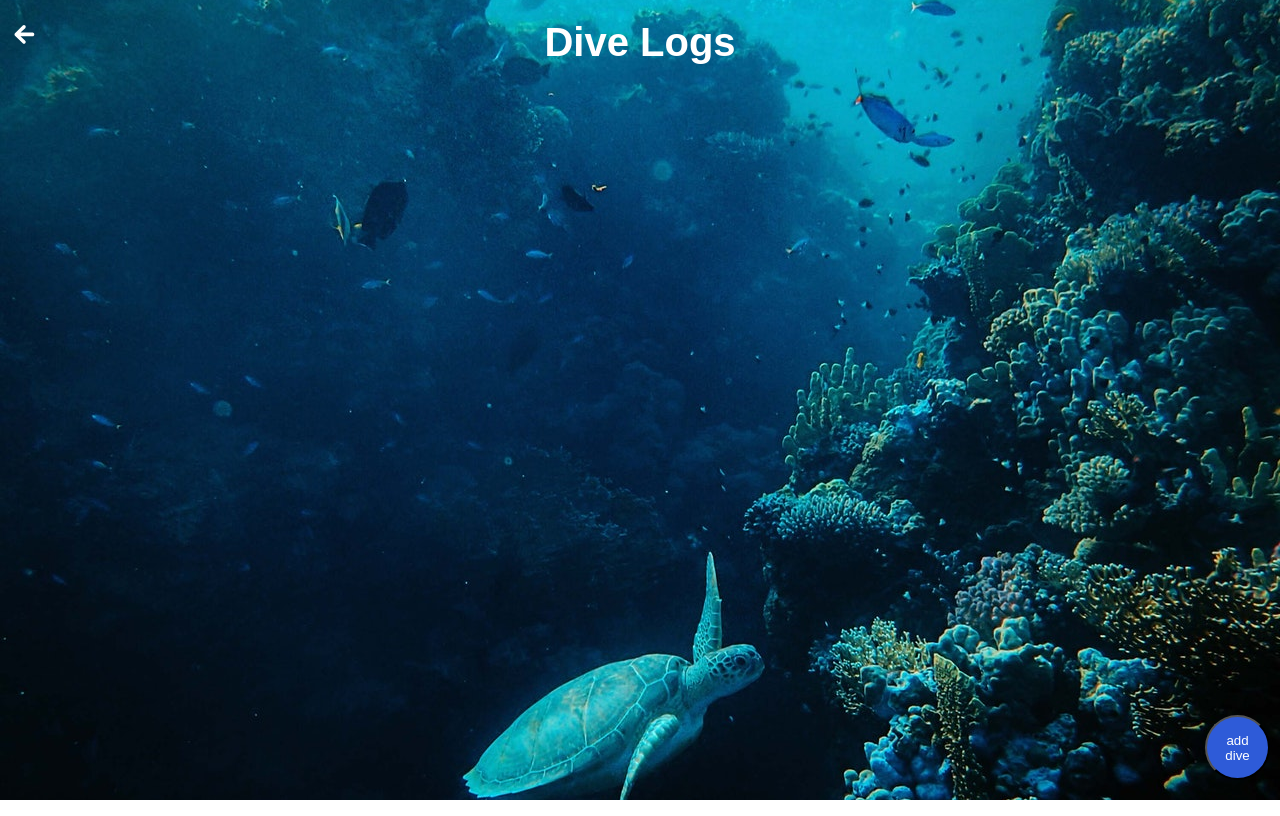
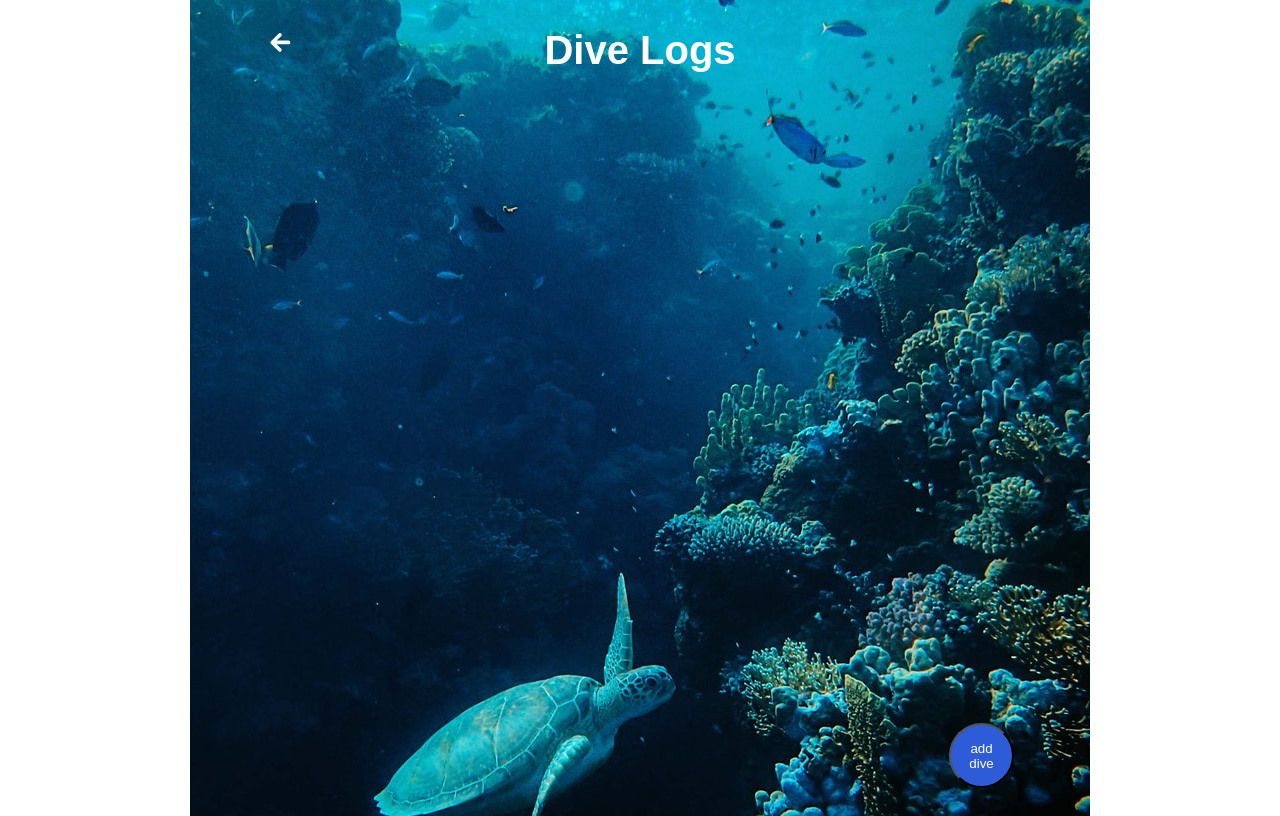
Before and after one commit to FlyingMoe91/capstone-project, a React (Create React App) app: page /divelog in a window 1280 px wide. Built offline with nearby package versions, Linux system fonts and the light colour scheme.

Commit message:
Update styles

```diff
--- a/src/GlobalStyles.js
+++ b/src/GlobalStyles.js
@@ -1,12 +1,18 @@
 import { createGlobalStyle } from 'styled-components';
+import BackgroundImage from './images/Background.png';
 
 export default createGlobalStyle`
 *{
     box-sizing: border-box;
 }
 body{
-    margin: 0;
+    max-width: 768px;
+    margin-left: auto;
+    margin-right: auto;
     padding: 0;
+    background: url(${BackgroundImage}) center no-repeat;
+    background-attachment: fixed;
+    min-height: 100vh;
     font-family: sans-serif;
     font-size:112.5% ;
 }
--- a/src/components/DiveLog/DiveLog.js
+++ b/src/components/DiveLog/DiveLog.js
@@ -84,7 +84,7 @@ const Card = styled.div`
   position: relative;
   border: 2px solid black;
   border-radius: 10px;
-  max-width: 90vw;
+  max-width: 600px;
   margin: 10px auto;
   padding: 0 20px;
   background-color: lightblue;
--- a/src/pages/Logbook.js
+++ b/src/pages/Logbook.js
@@ -2,7 +2,6 @@ import styled from 'styled-components';
 import { useState } from 'react';
 import { nanoid } from 'nanoid';
 import { NavLink } from 'react-router-dom';
-import BackgroundImage from '../images/Background.jpg';
 import { IoMdArrowRoundBack } from 'react-icons/io';
 import Button from '../components/Button/Button';
 import AddDive from '../components/AddDiveForm/AddDive';
@@ -82,8 +81,7 @@ export default function Logbook({ diveData, onDelete, onCreateDive }) {
 }
 
 const Wrapper = styled.section`
-  background: url(${BackgroundImage}) center no-repeat;
-  background-attachment: fixed;
+  position: relative;
   min-height: 100vh;
 `;
 
@@ -96,7 +94,7 @@ const NavLinkStyled = styled(NavLink)`
 `;
 
 const Headline = styled.h1`
-  padding-top: 20px;
+  padding: 20px;
   margin: 0;
   text-align: center;
   font-size: 2.5rem;
@@ -112,7 +110,7 @@ const Grid = styled.ul`
 `;
 
 const TogglePage = styled(Button)`
-  position: fixed;
+  position: absolute;
   right: 10px;
   bottom: 20px;
 `;
--- a/src/pages/home.js
+++ b/src/pages/home.js
@@ -1,5 +1,4 @@
 import styled from 'styled-components';
-import BackgroundImage from '../images/Background.jpg';
 import Statistics from '../components/Statistics/Statistics';
 
 export default function Home({ diveData }) {
@@ -12,9 +11,6 @@ export default function Home({ diveData }) {
 }
 
 const Wrapper = styled.section`
-  background: url(${BackgroundImage}) center no-repeat;
-  background-attachment: fixed;
-  min-height: 100vh;
   display: grid;
   grid-template-columns: 1fr 1fr;
   grid-template-rows: 1fr 1fr 1fr 1fr 1fr;
```
Also changed, not shown: src/images/Background.png (added).
